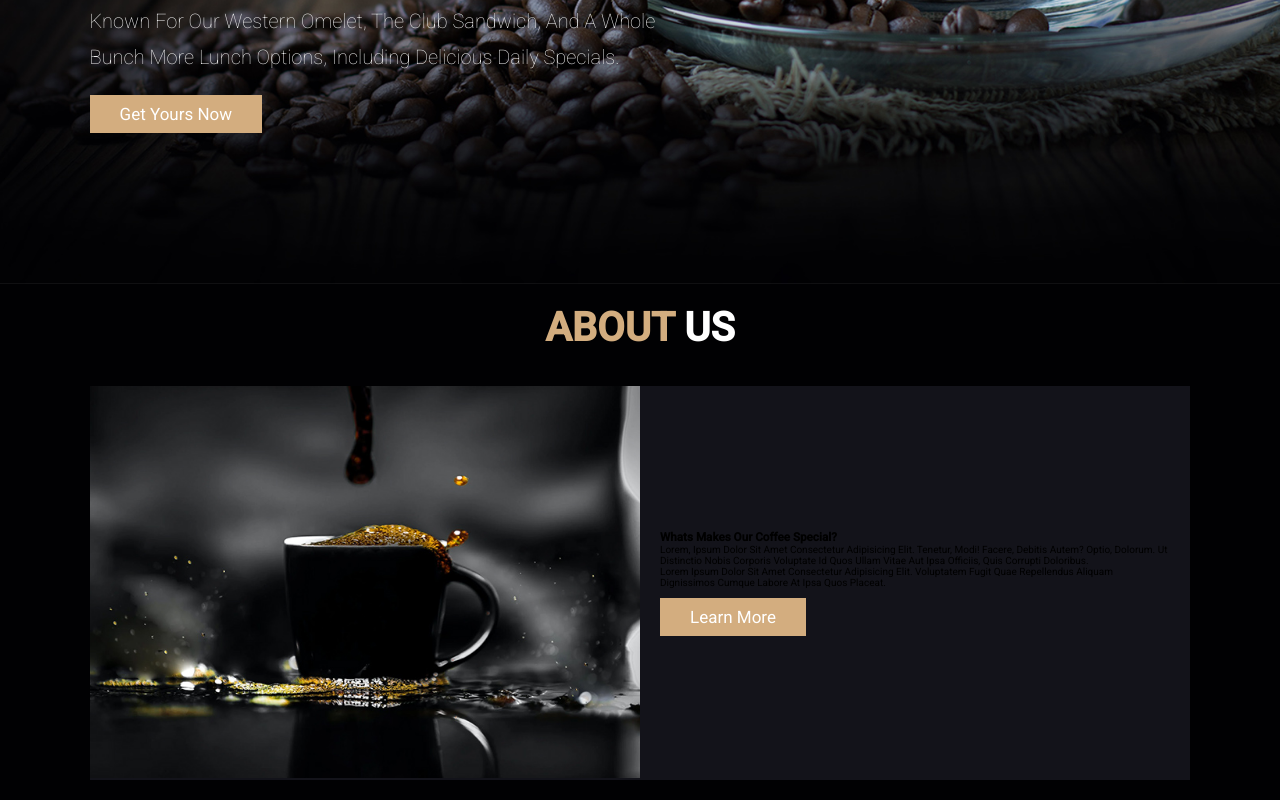
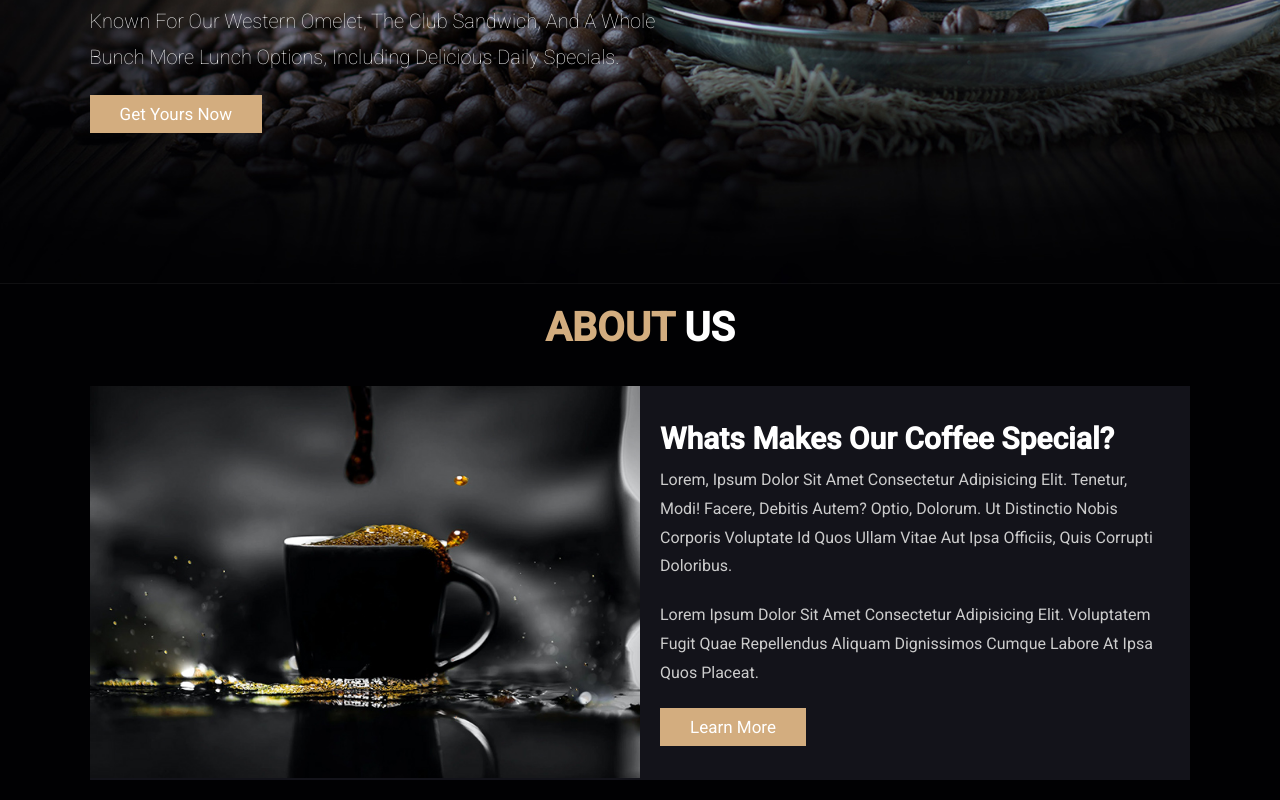
Before and after one commit to mohammedterfa/Coffee-Website, a plain HTML site: page index.html in a window 1280 px wide. Shown: the part 516-1316 px from the top of the page. Drawn offline with Linux system fonts and the light colour scheme.

Commit message:
p styled

```diff
--- a/css/style.css
+++ b/css/style.css
@@ -274,6 +274,20 @@ section{
 
 }
 
+.about .row .content h3{
+    font-size: 3rem;
+    color: #fff;
+
+}
+
+.about .row .content p{
+    font-size: 1.6rem;
+    color: #ccc;
+    padding: 1rem 0;
+    line-height: 1.8;
+
+}
+
 
 
 
```
